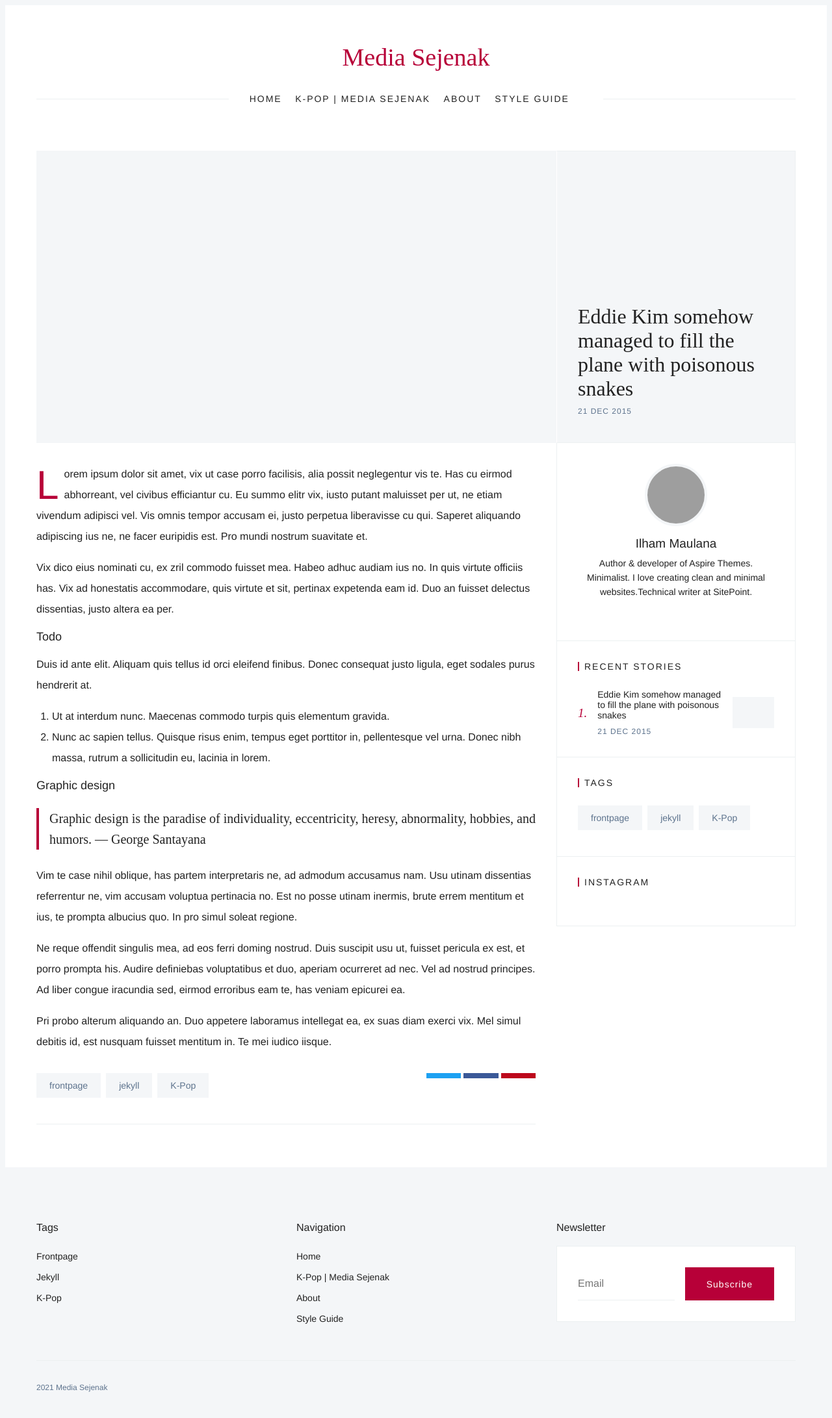
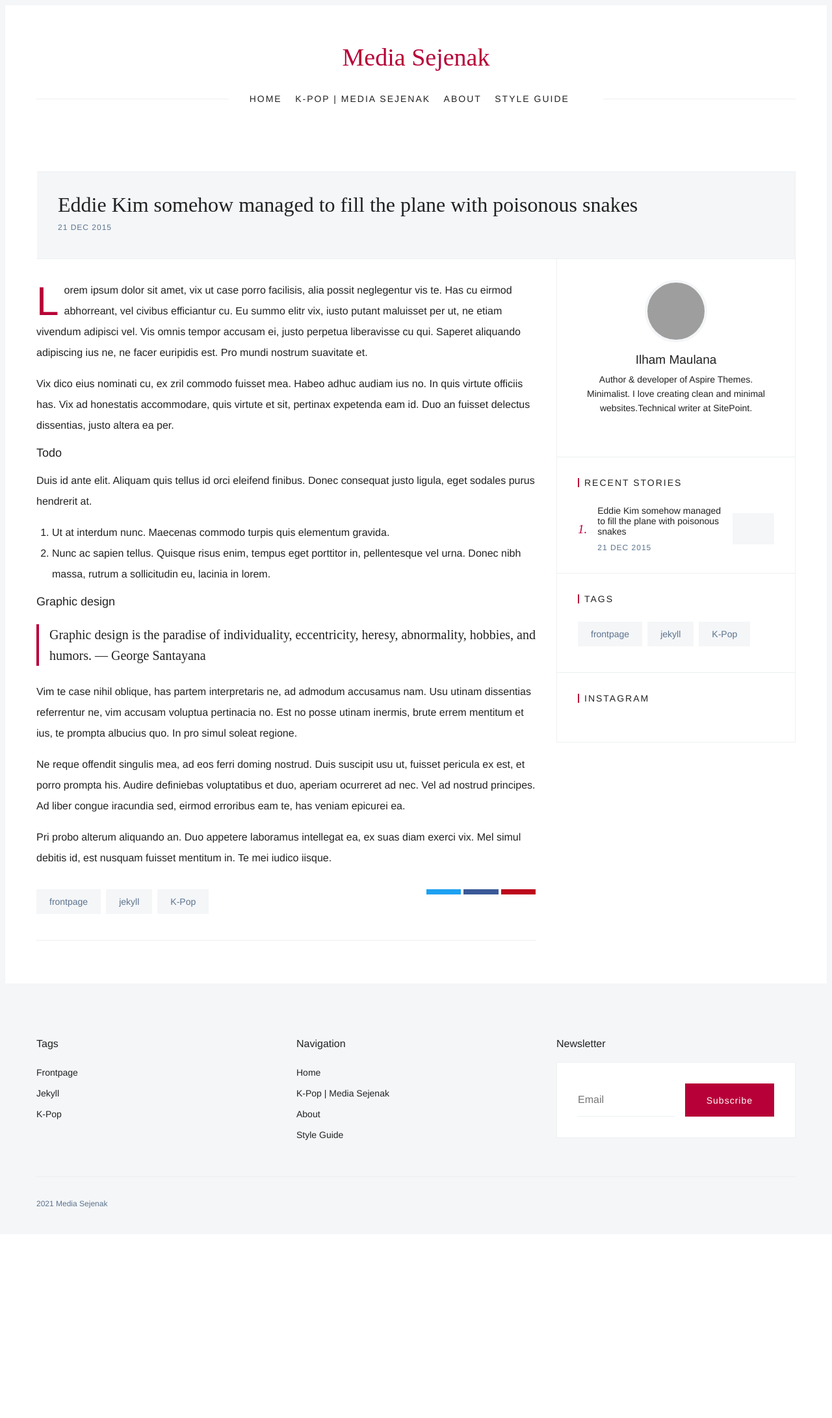
Before and after one commit to mediasejenak/mediasejenak.github.io, a Jekyll site: the page built from _amp/2015-12-21-eddie-kim-somehow-managed-to-fill-the-plane-with-poisonous-snakes.md, in a window 1280 px wide. Shown: the whole page at 65% size. Built offline with Jekyll 4.4.1, drawn with Linux system fonts in a browser that asks for light colours; some web fonts are replaced; after the commit the page ends 1900 px from its top, so only the background shows below that; grey boxes are pictures that could not be loaded.

Commit message:
Update post-heroAMP.html

```diff
--- a/_includes/post-heroAMP.html
+++ b/_includes/post-heroAMP.html
@@ -1,10 +1,7 @@
+<amp-img layout="responsive" height="720" width="1200" src="{{ page.image | prepend: site.baseurl }}"></amp-img>
+<br />
 <div class='c-post-hero'>
   <div class='o-grid _o-grid--full'>
-    <div class='o-grid__col o-grid__col--4-4-s o-grid__col--4-4-m o-grid__col--2-3-l'>
-      <div class='c-post-hero__media'>
-        <amp-img layout="responsive" height="2" width="4" class="c-post-hero__image" src="{{ page.image | prepend: site.baseurl }}"></amp-img>
-      </div>
-    </div>
     <div class='o-grid__col o-grid__col--4-4-s o-grid__col--1-3-m'>
       <div class='c-post-hero__content'>
         <h1 class='c-post-hero__title'>{{ page.title }}</h1>
```
